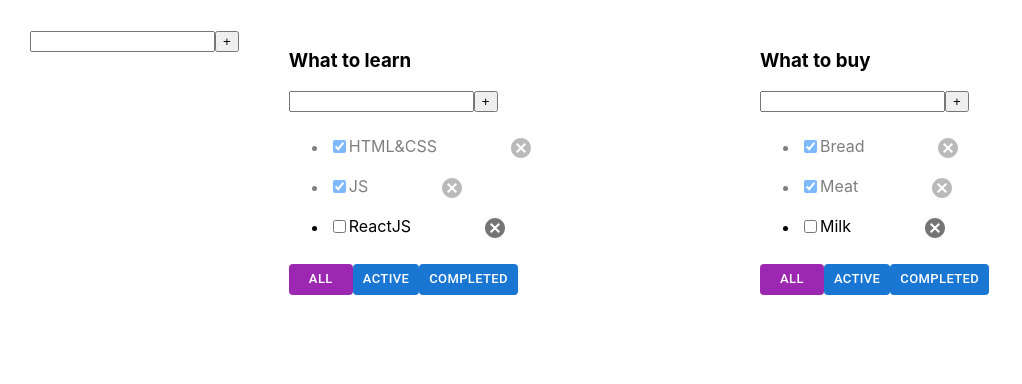
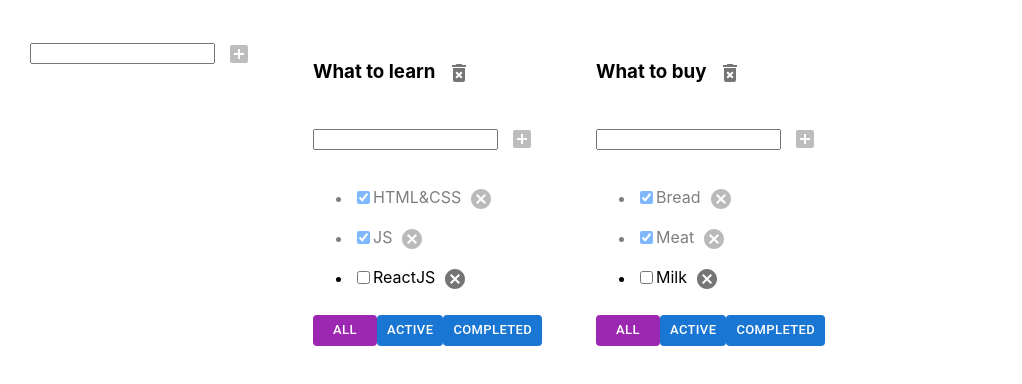
Before and after one commit to ElenaWebDev984/todolist-05-3, a React (Vite) app: page / in a window 1280 px wide. Shown: the top 384 px of the page, without its empty margins (0-1022 px from the left). Built offline with nearby package versions, Linux system fonts and the light colour scheme.

Commit message:
add  IconButton

```diff
--- a/src/CreateItemTitleForm.tsx
+++ b/src/CreateItemTitleForm.tsx
@@ -1,5 +1,7 @@
-import {Button} from "./Button.tsx";
+
 import {type ChangeEvent, useState, type KeyboardEvent} from "react";
+import IconButton from "@mui/material/IconButton";
+import AddBoxIcon from '@mui/icons-material/AddBox';
 
 type CreateItemTitleFormType = {
     createTitle: (title: string) => void
@@ -42,9 +44,13 @@
                    onChange={changeTitleInputHandler}
                    onKeyDown={createTaskOnEnterHandler}
             />
-            <Button title={'+'}
-                    onClick={createTitleHandler}
-            />
+            <IconButton
+                size={'large'}
+                onClick={createTitleHandler}
+                disabled={!titleInputValue}
+            >
+                <AddBoxIcon/>
+            </IconButton>
             {error && <div className={'error-message'}>{error}</div>}
             {/*{!error && titleInputValue.length < minTitleLength && <div>Min title length is {minTitleLength} characters</div>}*/}
             {/*{!error && titleInputValue.length < maxTitleLength && <div>Max title length is {maxTitleLength} characters</div>}*/}
--- a/src/TodolistItem.tsx
+++ b/src/TodolistItem.tsx
@@ -7,6 +7,7 @@
 import Button from '@mui/material/Button';
 import IconButton from '@mui/material/IconButton';
 import CancelIcon from '@mui/icons-material/Cancel';
+import DeleteForeverIcon from '@mui/icons-material/DeleteForever';
 
 
 
@@ -61,9 +62,12 @@
                 <EditableSpan title={title}
                               createItemTitle={changeTodolistTitleHandler}
                 />
-                <Button title='X'
-                        onClick={() => deleteTodolist(id)}
-                />
+                <IconButton
+                    size={'large'}
+                    onClick={() => deleteTodolist(id)}
+                >
+                    <DeleteForeverIcon/>
+                </IconButton>
             </h3>
 
             <CreateItemTitleForm createTitle={createTaskHandler}/>
@@ -94,9 +98,6 @@
                                 />
                                 <EditableSpan title={task.title}
                                               createItemTitle={changeTaskTitleHandler}
-                                />
-                                <Button title={'x'}
-                                        onClick={deleteTaskHandler}
                                 />
 
                                 <IconButton
@@ -134,16 +135,6 @@
                 >
                     Completed
                 </Button>
-
-                <Button className={filter === 'all' ? 'active-filter' : ''}
-                        title={'All'}
-                        onClick={() => changeTodolistFilter('all', id)}/>
-                <Button className={filter === 'active' ? 'active-filter' : ''}
-                        title={'Active'}
-                        onClick={() => changeTodolistFilter('active', id)}/>
-                <Button className={filter === 'completed' ? 'active-filter' : ''}
-                        title={'Completed'}
-                        onClick={() => changeTodolistFilter('completed', id)}/>
             </div>
         </div>
     )
```
